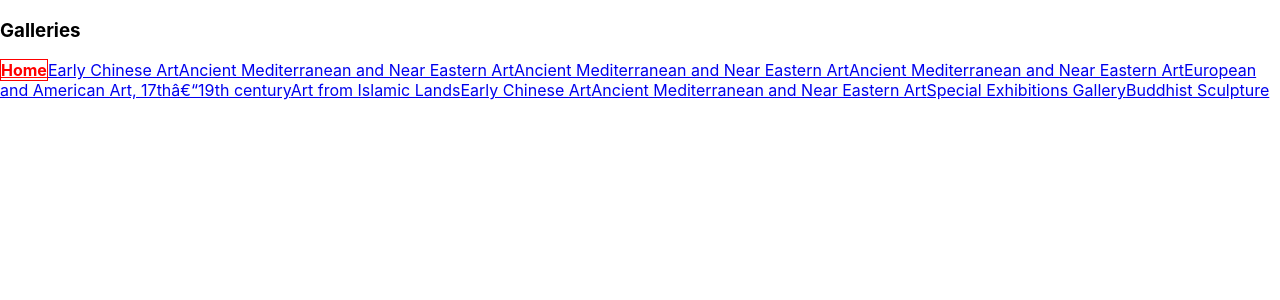
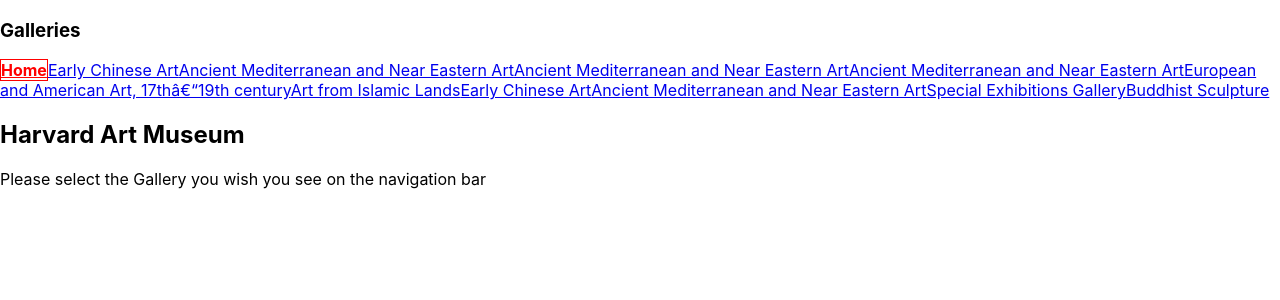
Before and after one commit to vtng01/art-museum, a React (Create React App) app: page / in a window 1280 px wide. Shown: the top 300 px of the page. Built offline with nearby package versions, Linux system fonts and the light colour scheme.

Commit message:
added home route and page not found route

```diff
--- a/src/App.js
+++ b/src/App.js
@@ -3,15 +3,26 @@
 import harvardArt from "./data/harvardArt";
 import GalleryNavigation from "./components/GalleryNavigation";
 import GalleryView from "./components/GalleryView";
-import { Route } from "react-router-dom";
+import { Route, Switch } from "react-router-dom";
 
 function App() {
   return (
     <section className="page-wrapper">
       <GalleryNavigation galleries={harvardArt.records} />
-      <Route path="/galleries/:galleryId">
-        <GalleryView galleries={harvardArt.records} />
-      </Route>
+      <Switch>
+        <Route path="/" exact>
+          <h2>Harvard Art Museum</h2>
+          <p>
+            Please select the Gallery you wish you see on the navigation bar
+          </p>
+        </Route>
+        <Route path="/galleries/:galleryId">
+          <GalleryView galleries={harvardArt.records} />
+        </Route>
+        <Route path="/page-not-found">
+          <h2>Page not found</h2>
+        </Route>
+      </Switch>
     </section>
   );
 }
```
